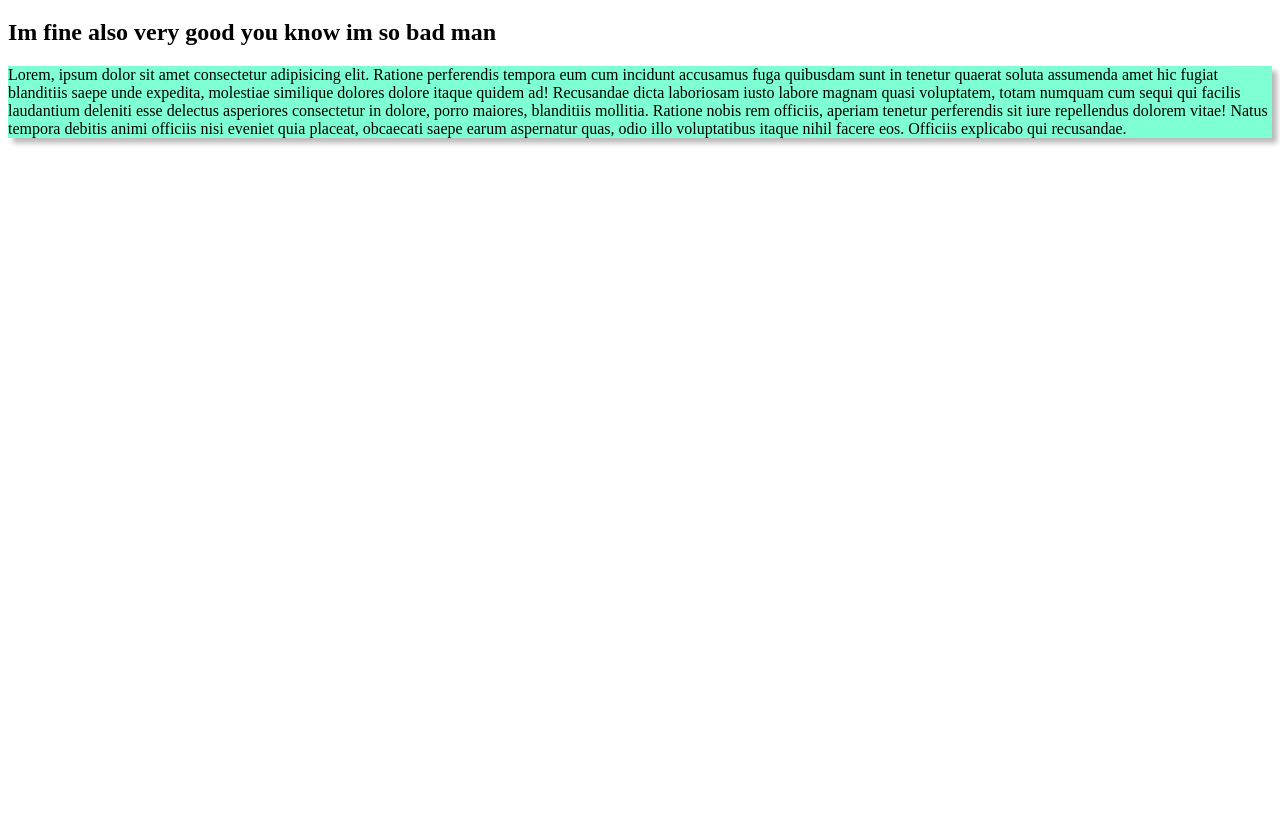
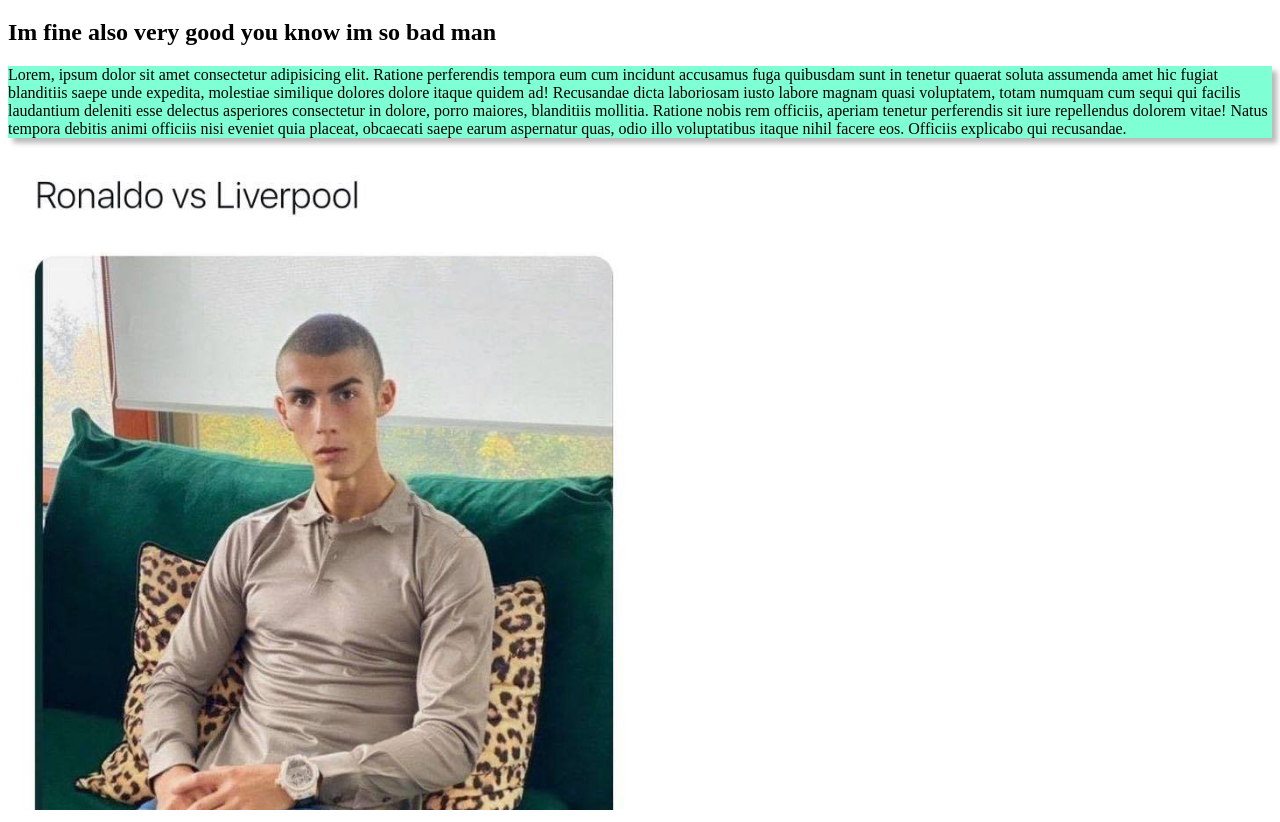
Before and after one commit to labibahmed10/my-first-repo, a plain HTML site: page index.html in a window 1280 px wide. Shown: the part 61-883 px from the top of the page. Before the commit the page ends 800 px from the top, so only its background shows below. Drawn offline with Linux system fonts and the light colour scheme.

Commit message:
added image

```diff
--- a/index.html
+++ b/index.html
@@ -13,5 +13,7 @@
     <h2>Im fine also very good you know im so bad man</h2>
 
     <p>Lorem, ipsum dolor sit amet consectetur adipisicing elit. Ratione perferendis tempora eum cum incidunt accusamus fuga quibusdam sunt in tenetur quaerat soluta assumenda amet hic fugiat blanditiis saepe unde expedita, molestiae similique dolores dolore itaque quidem ad! Recusandae dicta laboriosam iusto labore magnam quasi voluptatem, totam numquam cum sequi qui facilis laudantium deleniti esse delectus asperiores consectetur in dolore, porro maiores, blanditiis mollitia. Ratione nobis rem officiis, aperiam tenetur perferendis sit iure repellendus dolorem vitae! Natus tempora debitis animi officiis nisi eveniet quia placeat, obcaecati saepe earum aspernatur quas, odio illo voluptatibus itaque nihil facere eos. Officiis explicabo qui recusandae.</p>
+
+    <img src="ronal.jpg" alt="">
 </body>
 </html>
--- a/style.css
+++ b/style.css
@@ -9,3 +9,8 @@ p{
 h1{
   color: yellowgreen;
 }
+
+img{
+  height: 50%;
+  width: 50%;
+}
```
Also changed, not shown: ronal.jpg (added).
